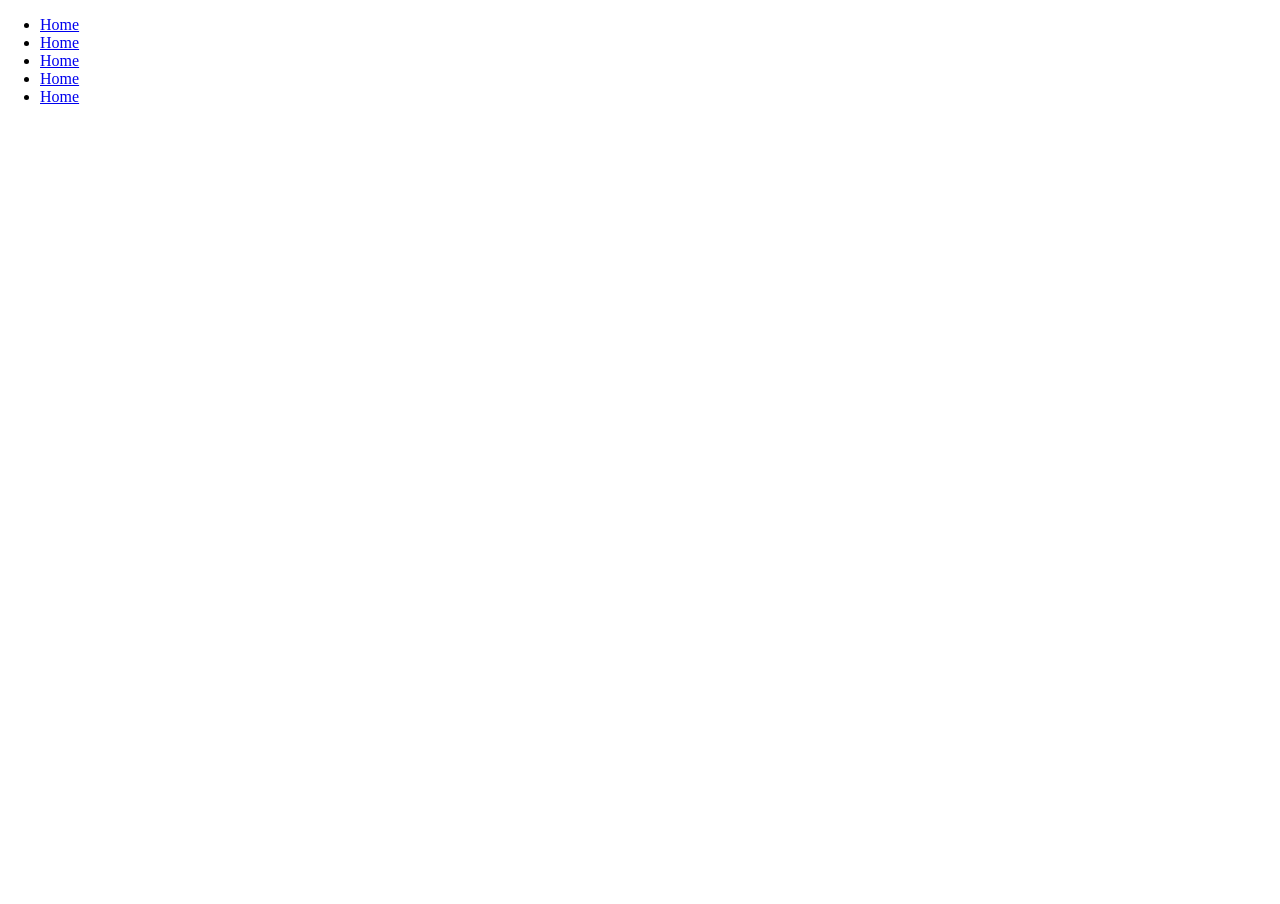
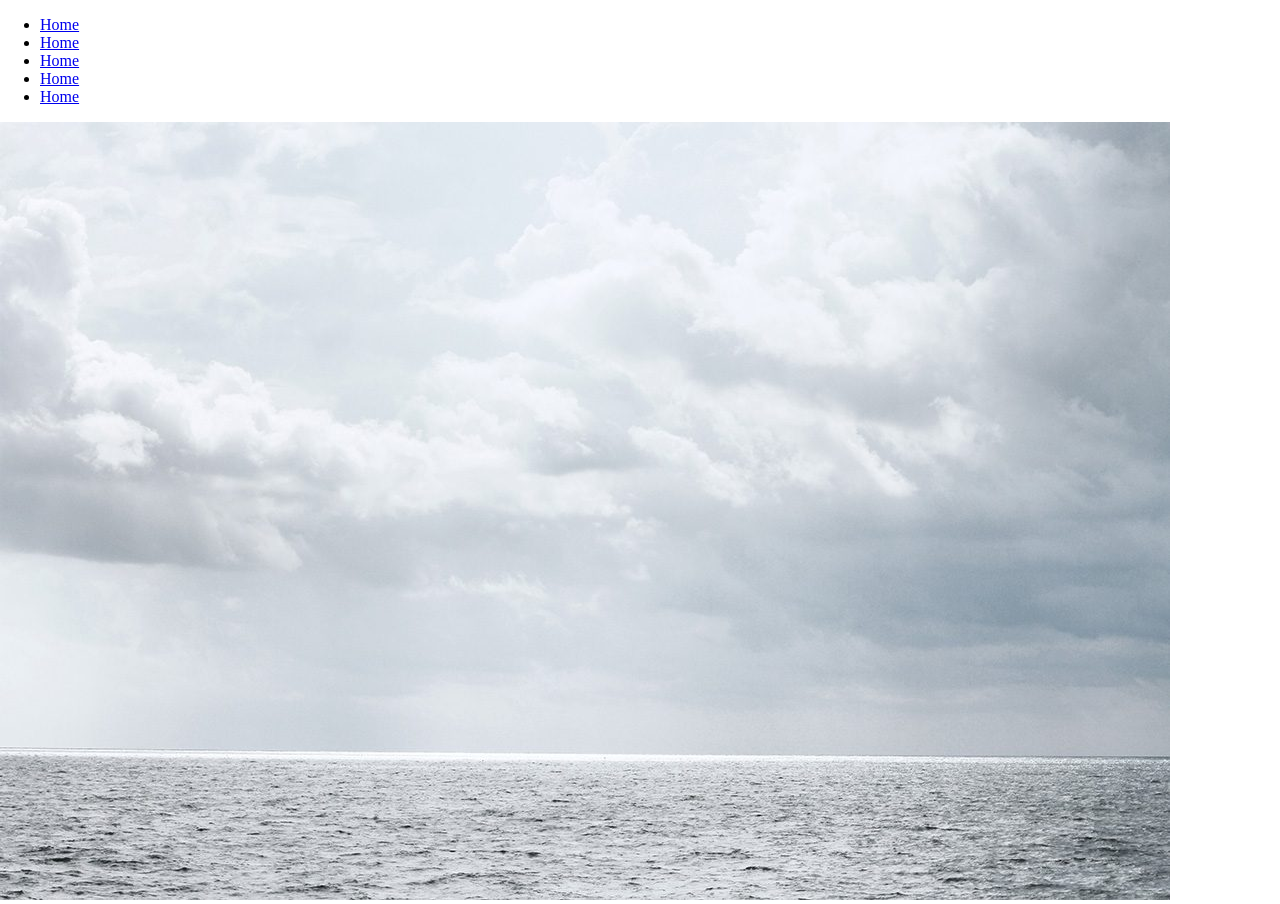
Before and after one commit to webdevhridoy/practice-portfolio-website, a plain HTML site: page index.html in a window 1280 px wide. Before the commit the page ends 800 px from the top, so only its background shows below. Drawn offline with Linux system fonts and the light colour scheme.

Commit message:
image added

```diff
--- a/index.html
+++ b/index.html
@@ -18,6 +18,9 @@
             <li><a href="#">Home</a></li>
         </ul>
     </div>
+    <div>
+        <img src="images/blog 2.jpg" alt="">
+    </div>
 
 </body>
 </html>
```
